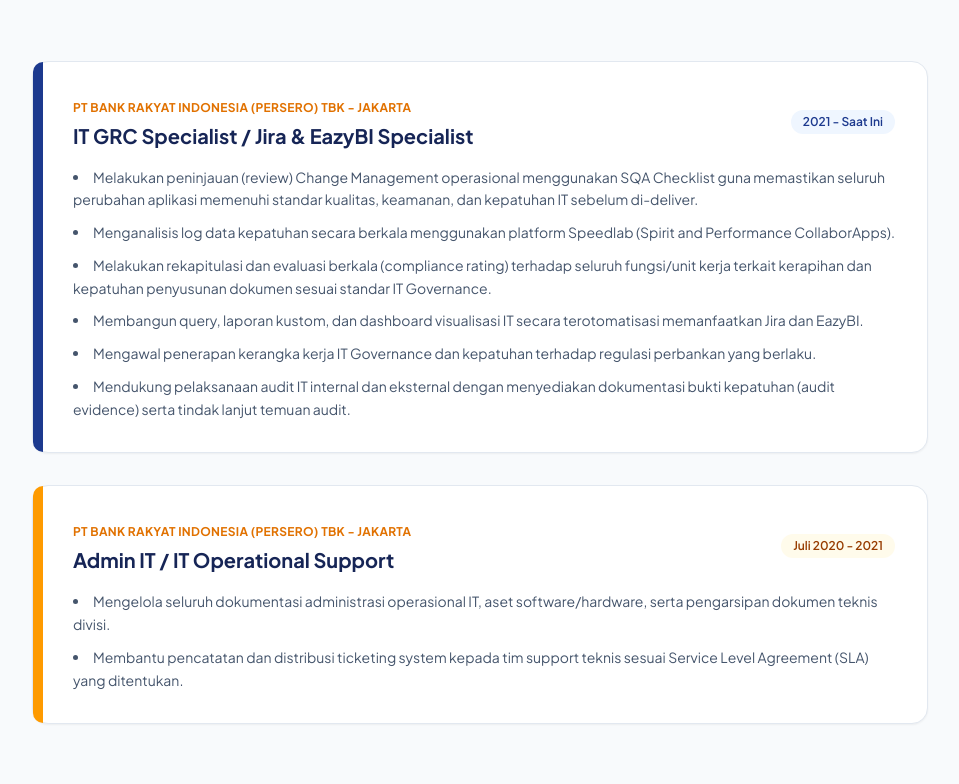
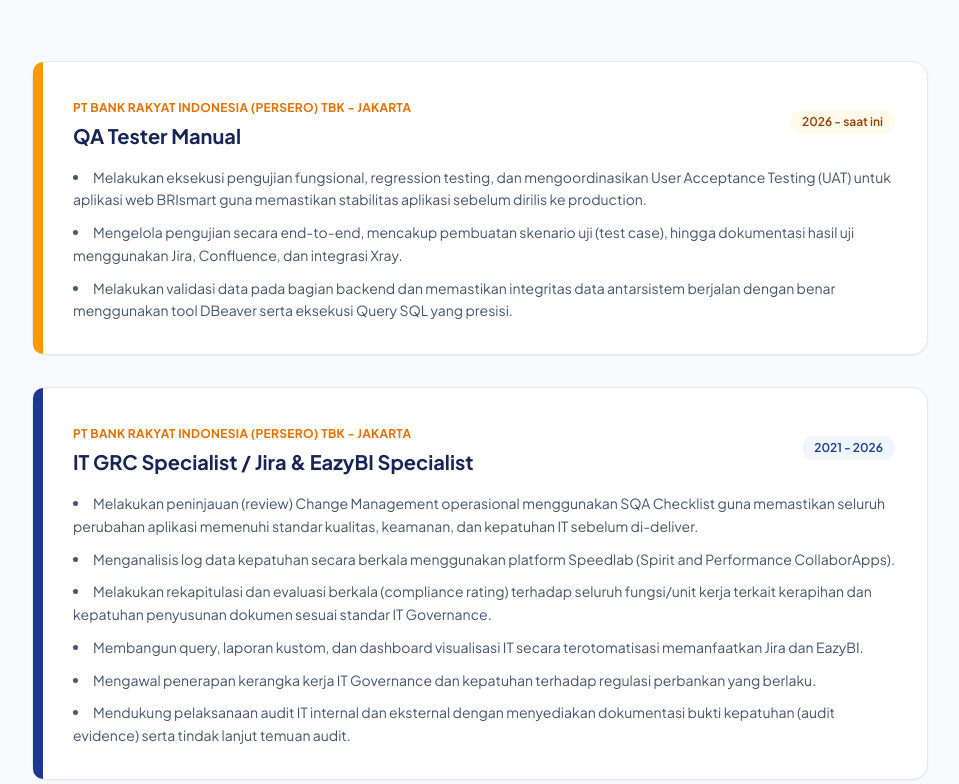
Before and after one commit to robi1997/Portofolio-2026, a plain HTML site: page index.html in a window 1280 px wide. Shown: the part 1940-2724 px from the top of the page, without its empty margins (160-1119 px from the left). Drawn offline with nearby package versions, Linux system fonts and the light colour scheme.

Commit message:
Update index.html
Update QA

```diff
--- a/index.html
+++ b/index.html
@@ -181,13 +181,30 @@
                 <div class="max-w-4xl mx-auto space-y-8">
                     <!-- Item 1 -->
                     <div class="bg-white p-8 rounded-2xl border border-slate-200 shadow-xs relative pl-8 sm:pl-10">
+                        <div class="absolute left-0 top-0 bottom-0 w-2.5 bg-amber-500 rounded-l-2xl"></div>
+                        <div class="flex flex-col sm:flex-row sm:items-center justify-between mb-4">
+                            <div>
+                                <span class="text-xs font-bold text-amber-600 uppercase tracking-wide">PT Bank Rakyat Indonesia (Persero) Tbk - Jakarta</span>
+                                <h3 class="text-xl font-bold text-blue-950 mt-1">QA Tester Manual</h3>
+                            </div>
+                            <span class="mt-2 sm:mt-0 inline-block px-3 py-1 bg-amber-50 text-amber-800 rounded-full text-xs font-semibold">2026 - saat ini</span>
+                        </div>
+                        <ul class="space-y-2.5 text-slate-600 text-sm leading-relaxed list-disc list-inside">
+                            <li>Melakukan eksekusi pengujian fungsional, regression testing, dan mengoordinasikan User Acceptance Testing (UAT) untuk aplikasi web BRIsmart guna memastikan stabilitas aplikasi sebelum dirilis ke production.</li>
+                            <li>Mengelola pengujian secara end-to-end, mencakup pembuatan skenario uji (test case), hingga dokumentasi hasil uji menggunakan Jira, Confluence, dan integrasi Xray.</li>
+                            <li>Melakukan validasi data pada bagian backend dan memastikan integritas data antarsistem berjalan dengan benar menggunakan tool DBeaver serta eksekusi Query SQL yang presisi.</li>
+                        </ul>
+                    </div>
+
+                    <!-- Item 2 -->
+                    <div class="bg-white p-8 rounded-2xl border border-slate-200 shadow-xs relative pl-8 sm:pl-10">
                         <div class="absolute left-0 top-0 bottom-0 w-2.5 bg-blue-900 rounded-l-2xl"></div>
                         <div class="flex flex-col sm:flex-row sm:items-center justify-between mb-4">
                             <div>
                                 <span class="text-xs font-bold text-amber-600 uppercase tracking-wide">PT Bank Rakyat Indonesia (Persero) Tbk - Jakarta</span>
                                 <h3 class="text-xl font-bold text-blue-950 mt-1">IT GRC Specialist / Jira & EazyBI Specialist</h3>
                             </div>
-                            <span class="mt-2 sm:mt-0 inline-block px-3 py-1 bg-blue-50 text-blue-900 rounded-full text-xs font-semibold">2021 - Saat Ini</span>
+                            <span class="mt-2 sm:mt-0 inline-block px-3 py-1 bg-blue-50 text-blue-900 rounded-full text-xs font-semibold">2021 - 2026</span>
                         </div>
                         <ul class="space-y-2.5 text-slate-600 text-sm leading-relaxed list-disc list-inside">
                             <li>Melakukan peninjauan (review) Change Management operasional menggunakan SQA Checklist guna memastikan seluruh perubahan aplikasi memenuhi standar kualitas, keamanan, dan kepatuhan IT sebelum di-deliver.</li>
@@ -199,7 +216,7 @@
                         </ul>
                     </div>
 
-                    <!-- Item 2 -->
+                    <!-- Item 3 -->
                     <div class="bg-white p-8 rounded-2xl border border-slate-200 shadow-xs relative pl-8 sm:pl-10">
                         <div class="absolute left-0 top-0 bottom-0 w-2.5 bg-amber-500 rounded-l-2xl"></div>
                         <div class="flex flex-col sm:flex-row sm:items-center justify-between mb-4">
@@ -572,11 +589,16 @@
                             <div class="w-10 h-10 rounded-lg bg-blue-900 text-amber-400 flex items-center justify-center text-base font-bold">
                                 <i class="fa-solid fa-laptop-code"></i>
                             </div>
-                            <h3 class="text-lg font-bold text-blue-950">Tools & Programming</h3>
+                            <h3 class="text-lg font-bold text-blue-950">Technical Skills</h3>
                         </div>
                         <div class="flex flex-wrap gap-2">
                             <span class="px-3.5 py-1.5 bg-slate-100 hover:bg-amber-50 hover:text-amber-700 hover:border-amber-200 border border-slate-200 text-slate-700 rounded-lg text-xs font-semibold transition-colors">Jira (Advanced / Competition Winner)</span>
                             <span class="px-3.5 py-1.5 bg-slate-100 hover:bg-amber-50 hover:text-amber-700 hover:border-amber-200 border border-slate-200 text-slate-700 rounded-lg text-xs font-semibold transition-colors">EazyBI</span>
+                            <span class="px-3.5 py-1.5 bg-slate-100 hover:bg-amber-50 hover:text-amber-700 hover:border-amber-200 border border-slate-200 text-slate-700 rounded-lg text-xs font-semibold transition-colors">Manual Testing</span>
+                            <span class="px-3.5 py-1.5 bg-slate-100 hover:bg-amber-50 hover:text-amber-700 hover:border-amber-200 border border-slate-200 text-slate-700 rounded-lg text-xs font-semibold transition-colors">Functional Testing</span>
+                            <span class="px-3.5 py-1.5 bg-slate-100 hover:bg-amber-50 hover:text-amber-700 hover:border-amber-200 border border-slate-200 text-slate-700 rounded-lg text-xs font-semibold transition-colors">Regression Testing</span>
+                            <span class="px-3.5 py-1.5 bg-slate-100 hover:bg-amber-50 hover:text-amber-700 hover:border-amber-200 border border-slate-200 text-slate-700 rounded-lg text-xs font-semibold transition-colors">User Acceptance Testing (UAT)</span>
+                            <span class="px-3.5 py-1.5 bg-slate-100 hover:bg-amber-50 hover:text-amber-700 hover:border-amber-200 border border-slate-200 text-slate-700 rounded-lg text-xs font-semibold transition-colors">SQL</span>
                             <span class="px-3.5 py-1.5 bg-slate-100 hover:bg-amber-50 hover:text-amber-700 hover:border-amber-200 border border-slate-200 text-slate-700 rounded-lg text-xs font-semibold transition-colors">Python (Basic)</span>
                             <span class="px-3.5 py-1.5 bg-slate-100 hover:bg-amber-50 hover:text-amber-700 hover:border-amber-200 border border-slate-200 text-slate-700 rounded-lg text-xs font-semibold transition-colors">Microsoft Office</span>
                         </div>
```
